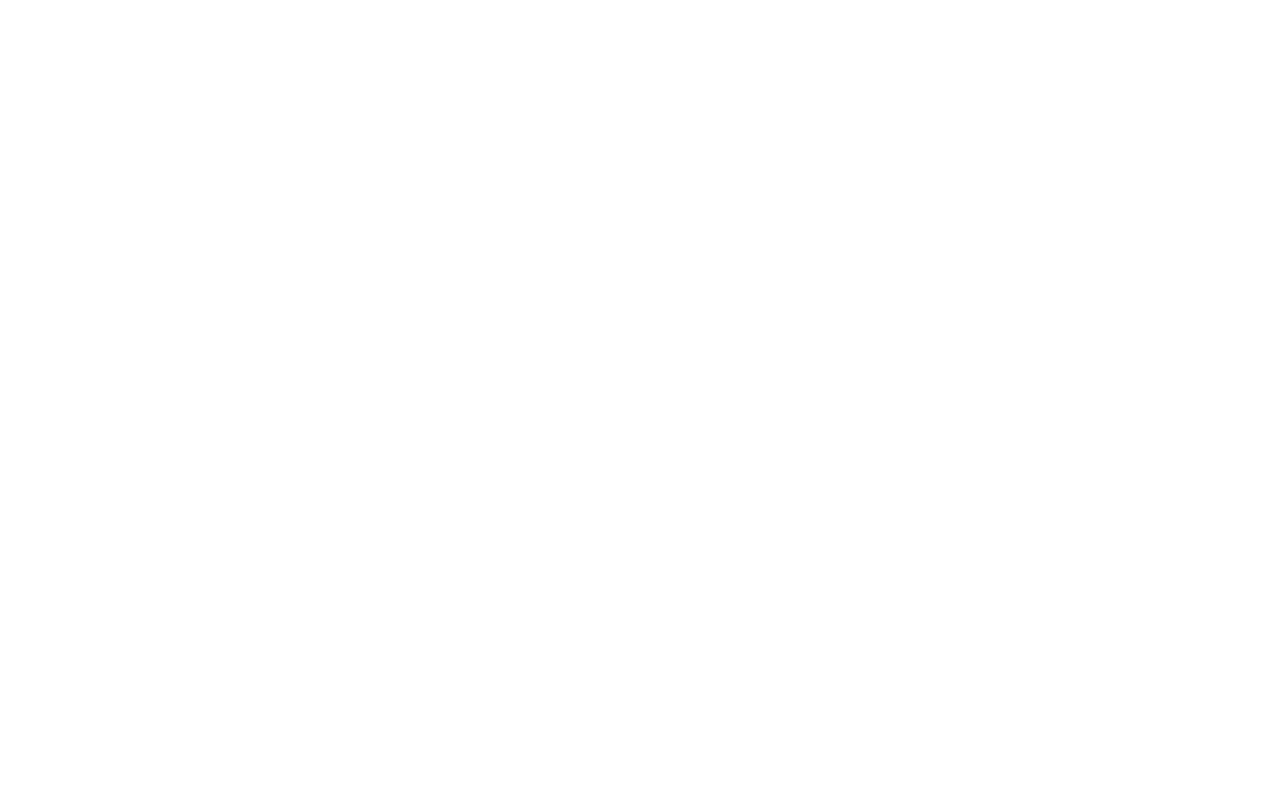
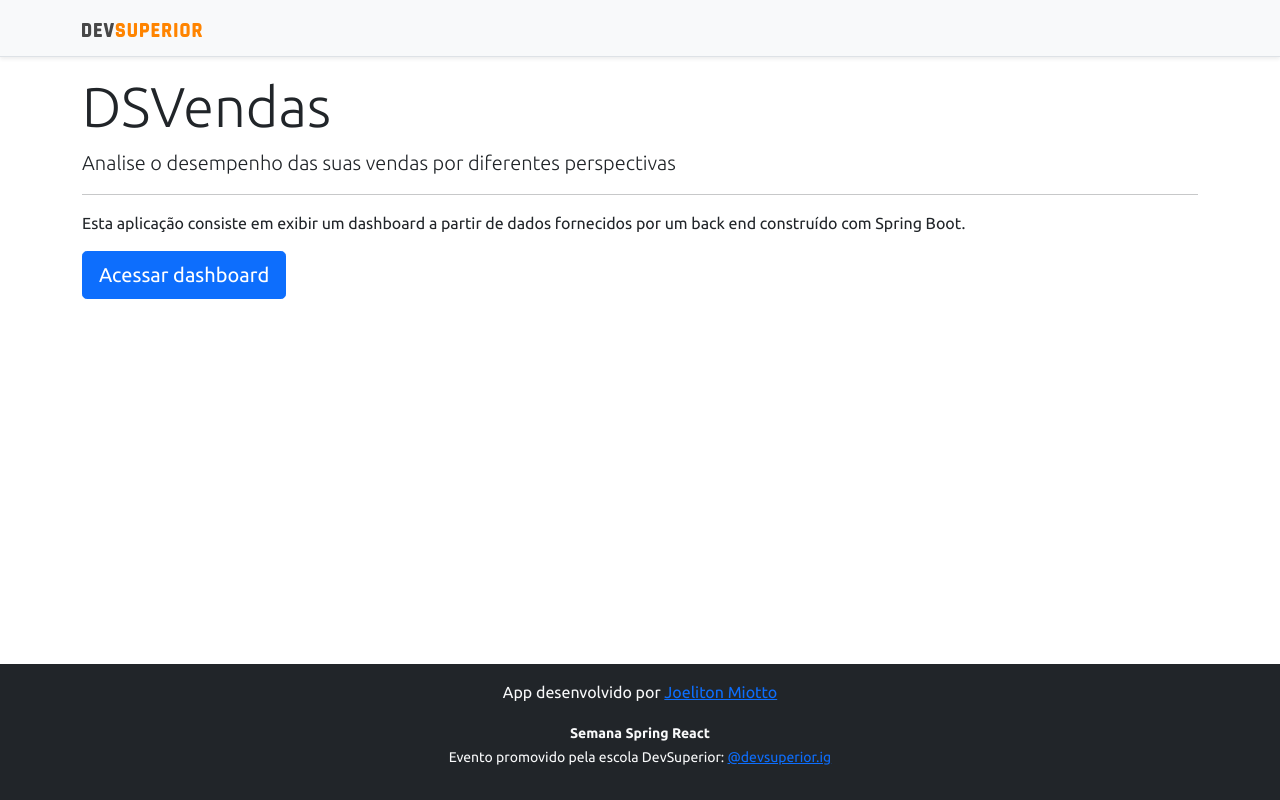
Before and after one commit to joelitonmiotto/DSVendas, a React (Create React App) app in the folder frontend/: page / in a window 1280 px wide. Built offline with nearby package versions, Linux system fonts and the light colour scheme.

Commit message:
Home, navigation

```diff
--- a/frontend/src/components/NavBar/index.tsx
+++ b/frontend/src/components/NavBar/index.tsx
@@ -1,11 +1,14 @@
 import ImgDsDark from 'assets/img/ds-dark.svg'
+import { Link } from 'react-router-dom';
 
-const NavBar =() => {
+function NavBar() {
     return (
         <div className="d-flex flex-column flex-md-row align-items-center p-3 px-md-4 mb-3 bg-light border-bottom shadow-sm">
         <div className="container">
           <nav className="my-2 my-md-0 mr-md-3">
+            <Link to="/">
             <img src={ImgDsDark} alt="DevSuperior" width="120" />
+            </Link>
           </nav>
         </div>
       </div>
--- a/frontend/src/pages/Home/index.tsx
+++ b/frontend/src/pages/Home/index.tsx
@@ -1,9 +1,23 @@
+import Footer from "components/Footer";
+import NavBar from "components/NavBar";
+import { Link } from "react-router-dom";
 
-const Home =() => {
-    return (
-        <div>
+const Home = () => {
+     return (
+         <>
+         <NavBar/>
+        <div className="container">
+        <div className="jumbotron">
+            <h1 className="display-4">DSVendas</h1>
+            <p className="lead">Analise o desempenho das suas vendas por diferentes perspectivas</p>
+            <hr/>
+            <p>Esta aplicação consiste em exibir um dashboard a partir de dados fornecidos por um back end construído com Spring Boot.</p>
+        <Link className="btn btn-primary btn-lg" to="/dashboard"> Acessar dashboard</Link>
         </div>
+    </div>
+    <Footer/>
+    </>
     );
-}
+  }
 
   export default Home;
```
Lines whose indentation alone changed are shown as unchanged.
